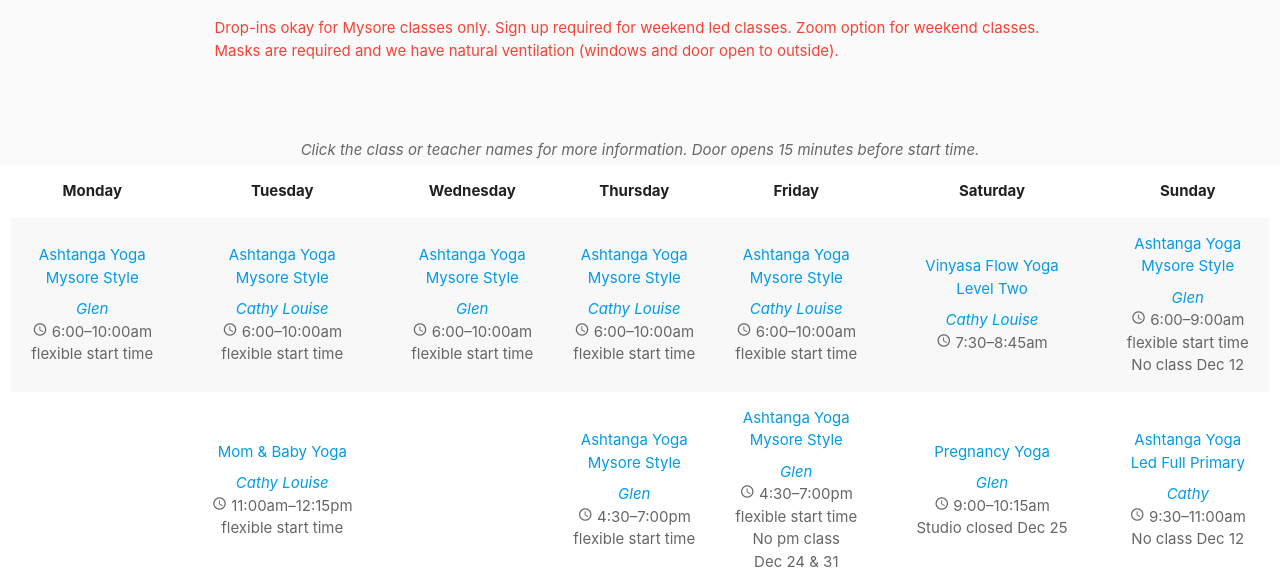
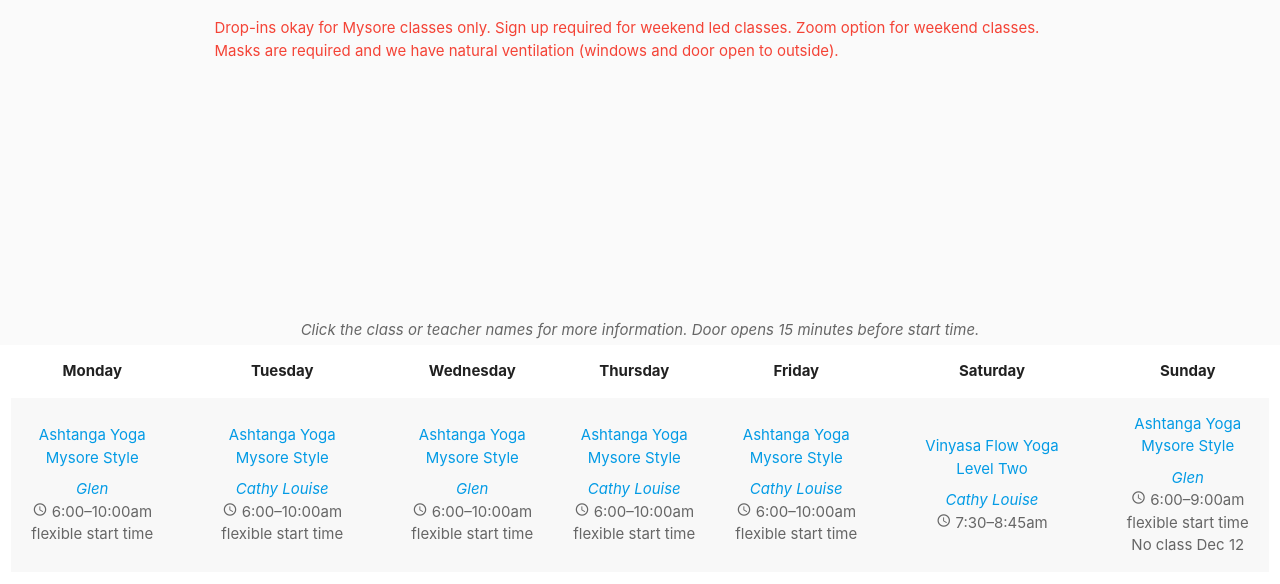
Before and after one commit to matthewmics/Purpleyoga-Page, a plain HTML site: page schedule.html in a window 1280 px wide. Shown: the part 141-725 px from the top of the page. Drawn offline with nearby package versions, Linux system fonts and the light colour scheme.

Commit message:
Update schedule.html

```diff
--- a/schedule.html
+++ b/schedule.html
@@ -285,7 +285,7 @@
         </div>
       </div>
 
-      <div class="container container-fluid">
+      <div class="container container-fluid" style="margin-top:200px;">
         <div class="row" style="margin-bottom: 50px">
           <h6 id="messageClickClass" class="grey-text center">
             Click the class or teacher names for more information. Door opens 15
```
